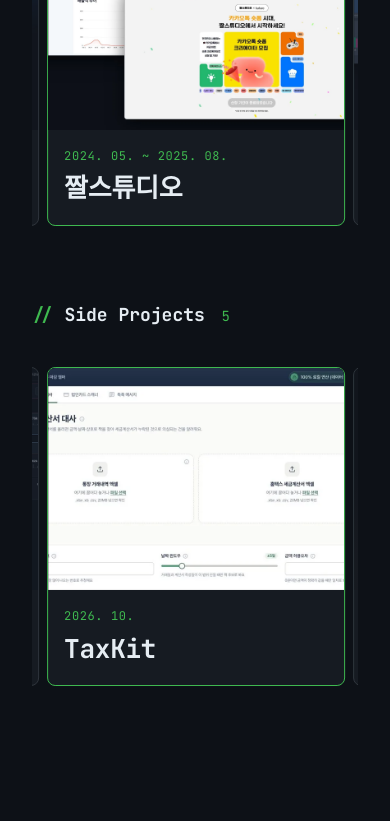
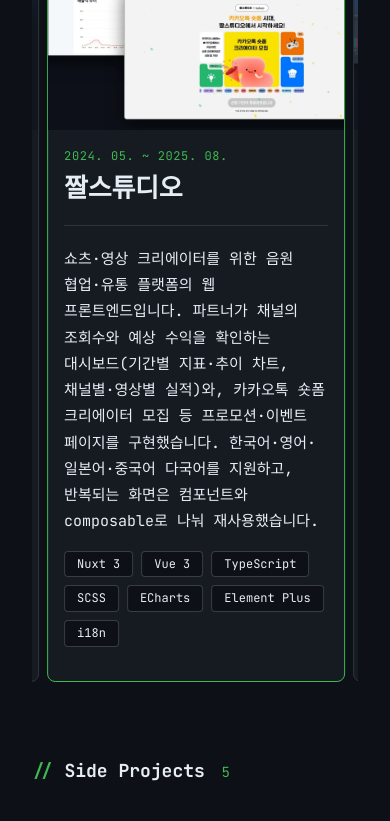
Before and after one commit to HamHyunJun/portfolio, a Nuxt app: page / in a window 390 px wide. Shown: the part 4440-5261 px from the top of the page. Built offline with nearby package versions, Linux system fonts and the light colour scheme.

Commit message:
feat: Works 프로젝트 상세를 항상 펼쳐 두고 토글 동작 제거
Co-Authored-By: Claude Sonnet 5.5 <noreply@anthropic.com>

```diff
--- a/components/MainWorks.vue
+++ b/components/MainWorks.vue
@@ -70,26 +70,13 @@
                                     </div>
                                 </div>
                                 <div class="slide-body">
-                                    <button
-                                        :id="`work-toggle-${group.key}-${index}`"
-                                        type="button"
-                                        class="slide-toggle"
-                                        :aria-expanded="!!openMap[group.key]"
-                                        :aria-controls="`work-panel-${group.key}-${index}`"
-                                    >
-                                        <span class="toggle-text">
-                                            <span class="toggle-period">{{ work.period }}</span>
-                                            <span class="toggle-title">{{ work.name }}</span>
+                                    <div class="slide-head">
+                                        <span class="head-text">
+                                            <span class="head-period">{{ work.period }}</span>
+                                            <span class="head-title">{{ work.name }}</span>
                                         </span>
-                                    </button>
-                                    <div
-                                        :id="`work-panel-${group.key}-${index}`"
-                                        class="slide-panel"
-                                        :class="{ open: openMap[group.key] }"
-                                        role="region"
-                                        :aria-labelledby="`work-toggle-${group.key}-${index}`"
-                                        :inert="!openMap[group.key]"
-                                    >
+                                    </div>
+                                    <div class="slide-panel">
                                         <div class="panel-inner">
                                             <p class="panel-summary">{{ work.summary }}</p>
                                             <ul class="panel-stack" aria-label="사용 기술">
@@ -146,8 +133,6 @@
 
     // 그룹(캐러셀)마다 선택된 카드 번호
     const selectedIndexes = reactive<Record<string, number>>({})
-    // 상세창 열림 상태는 그룹 안의 카드가 공유해, 넘겨도 열림/닫힘이 유지된다
-    const openMap = reactive<Record<string, boolean>>({})
     // 카드별 웹/앱 화면 선택. 앱 화면이 있으면 앱, 없으면 웹이 기본
     const viewMap = reactive<Record<string, MediaView>>({})
 
@@ -156,14 +141,13 @@
     // 드래그로 넘기고 손을 뗀 자리의 카드가 클릭으로 처리돼 되돌아가지 않도록 누른 위치를 기억한다
     let downX = 0
 
-    // 카드를 누르면 옆 카드는 그쪽으로 넘기고, 가운데 카드는 상세를 펼치거나 접는다
+    // 옆 카드를 누르면 그쪽으로 넘긴다. 상세는 항상 펼쳐져 있다
     const onCardClick = (e: MouseEvent, key: string, index: number): void => {
         // 링크와 웹/앱 전환 버튼은 자기 동작만 한다
         if ((e.target as HTMLElement).closest("a, .media-tabs")) return
         // 키보드로 누른 클릭(detail 0)은 좌표가 없어 드래그 판정에서 제외한다
         if (e.detail > 0 && Math.abs(e.clientX - downX) > 5) return
-        if (index === (selectedIndexes[key] ?? 0)) openMap[key] = !openMap[key]
-        else carousels[key]?.scrollTo(index)
+        if (index !== (selectedIndexes[key] ?? 0)) carousels[key]?.scrollTo(index)
     }
 
     const viewOf = (work: MainWorkData): MediaView =>
@@ -361,38 +345,30 @@
                             }
                         }
 
-                        .slide-toggle {
+                        .slide-head {
                             width: 100%;
                             padding: 24px;
                             display: flex;
                             align-items: center;
                             justify-content: space-between;
                             gap: 16px;
-                            border: 0;
-                            background: none;
                             color: var(--white);
                             text-align: left;
-                            cursor: pointer;
 
-                            &:focus-visible {
-                                outline: 2px solid var(--white);
-                                outline-offset: -4px;
-                            }
-
-                            .toggle-text {
+                            .head-text {
                                 display: flex;
                                 flex-direction: column;
                                 gap: 6px;
                             }
 
-                            .toggle-period {
+                            .head-period {
                                 font-family: var(--mono);
                                 font-size: 12px;
                                 letter-spacing: 0.05em;
                                 color: var(--green);
                             }
 
-                            .toggle-title {
+                            .head-title {
                                 font-size: 26px;
                                 font-weight: 700;
                                 letter-spacing: -0.01em;
@@ -400,27 +376,13 @@
                         }
 
                         .slide-panel {
-                            display: grid;
-                            grid-template-rows: 0fr;
-                            transition: grid-template-rows 0.3s ease;
-
-                            &.open {
-                                grid-template-rows: 1fr;
-                            }
-
                             .panel-inner {
-                                min-height: 0;
-                                overflow: hidden;
-                                padding: 0 24px;
+                                padding: 0 24px 24px;
                                 display: flex;
                                 flex-direction: column;
                                 gap: 20px;
                                 text-align: left;
                                 color: var(--white);
-                            }
-
-                            &.open .panel-inner {
-                                padding-bottom: 24px;
                             }
 
                             .panel-summary {
@@ -546,18 +508,13 @@
             padding: 20px 4px;
 
             .slide-container {
-                .slide-toggle {
+                .slide-head {
                     padding: 18px 16px;
                 }
 
                 .slide-panel .panel-inner {
-                    padding-right: 16px;
-                    padding-left: 16px;
+                    padding: 0 16px 18px;
                     gap: 16px;
-                }
-
-                .slide-panel.open .panel-inner {
-                    padding-bottom: 18px;
                 }
 
                 .panel-summary {
```
